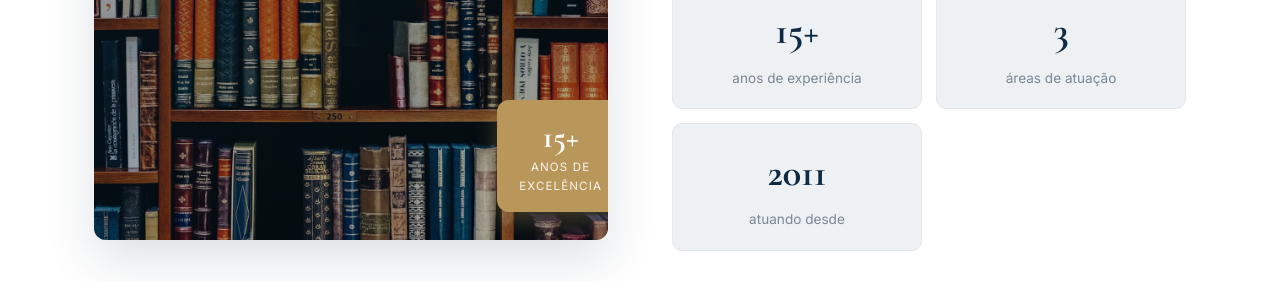
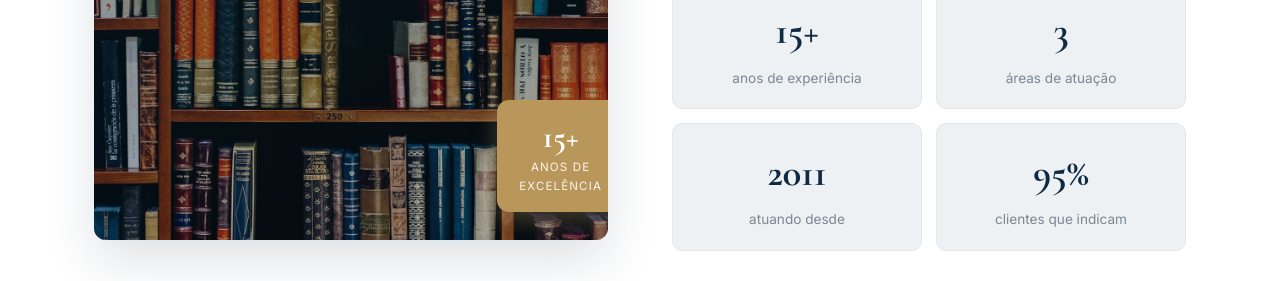
Before and after one commit to 77bueno/bento-araujo-site, a React (Vite) app: page / in a window 1280 px wide. Shown: the part 1360-1641 px from the top of the page. Built offline with nearby package versions, Linux system fonts and the light colour scheme.

Commit message:
Adiciona 95% clientes que indicam nos stats da Home

```diff
--- a/src/pages/Home.jsx
+++ b/src/pages/Home.jsx
@@ -8,9 +8,10 @@ import FadeIn from '../components/FadeIn'
 import livrosImg from '../images/livros.jpg'
 
 const stats = [
-  { num: '15+', label: 'anos de experiência' },
-  { num: '3',   label: 'áreas de atuação' },
+  { num: '15+',  label: 'anos de experiência' },
+  { num: '3',    label: 'áreas de atuação' },
   { num: '2011', label: 'atuando desde' },
+  { num: '95%',  label: 'clientes que indicam' },
 ]
 
 const featuredAreas = [
```
